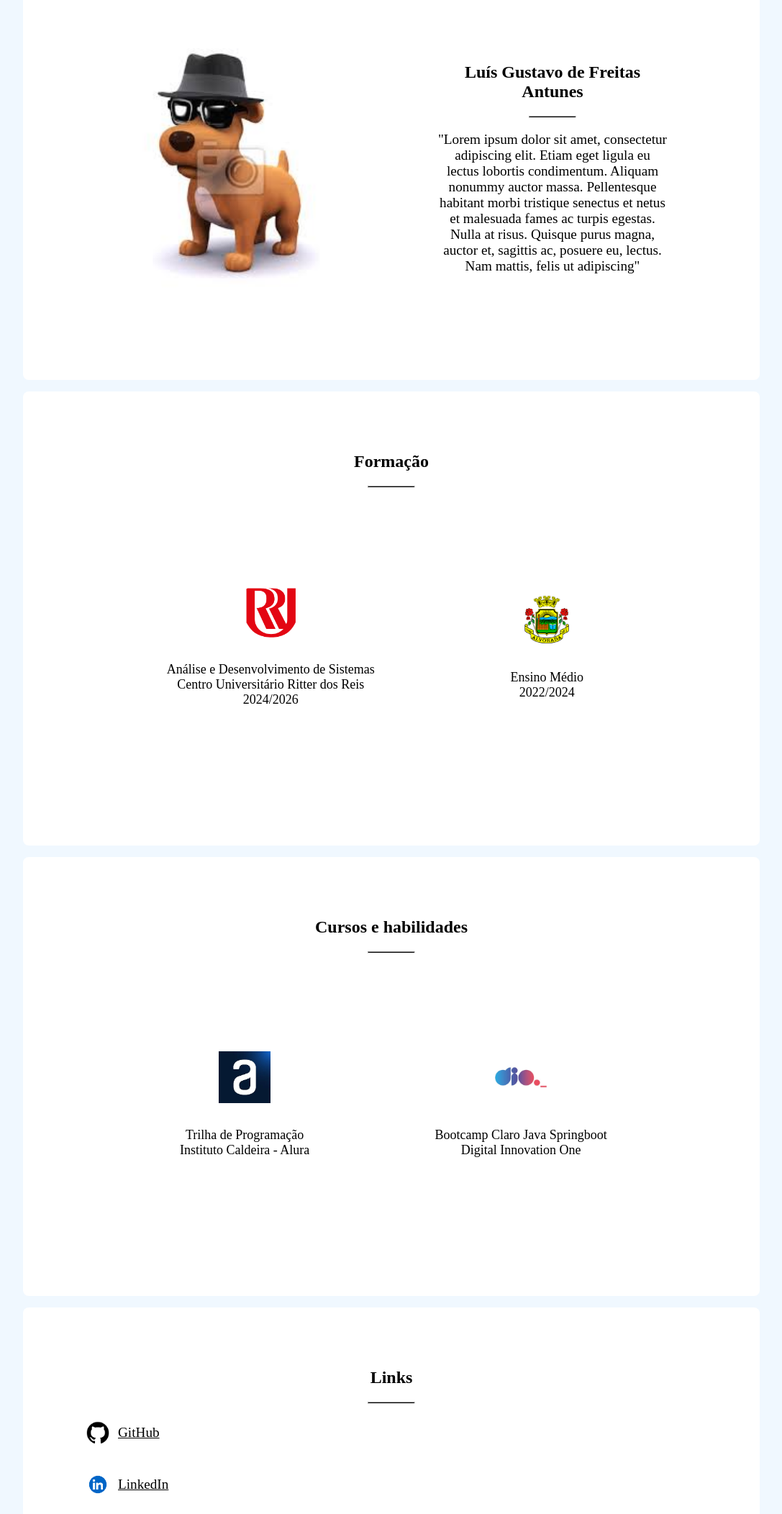
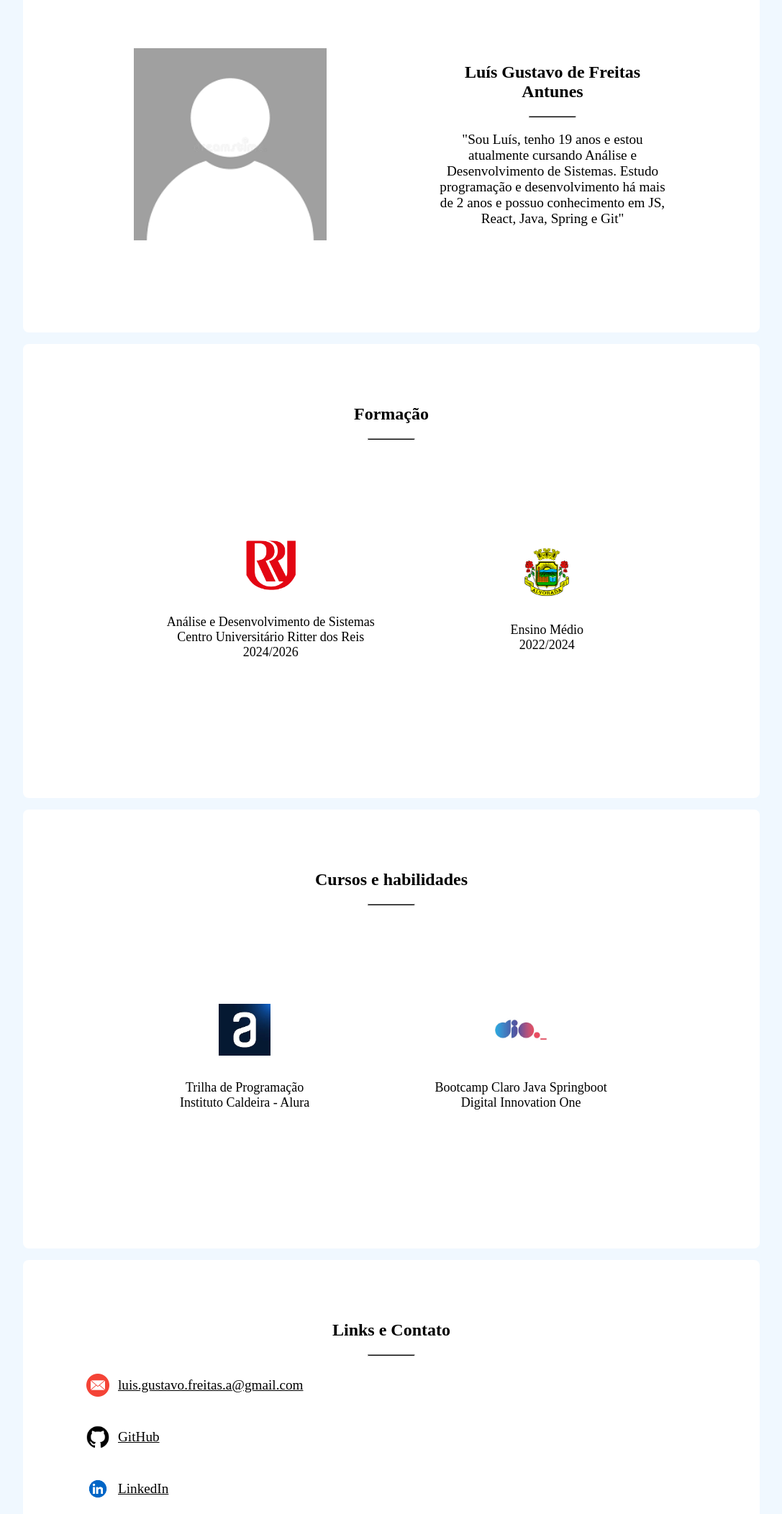
Before and after one commit to LuisGustavoFA/unr-udw-portfolio, a plain HTML site: page index.html in a window 1280 px wide. Shown: the part 77-2181 px from the top of the page at 72% size, without its empty margins (96-1183 px from the left). Drawn offline with Linux system fonts and the light colour scheme.

Commit message:
update design

```diff
--- a/index.html
+++ b/index.html
@@ -10,16 +10,13 @@
     <div class="content">
         <div class="content_intro">
             <div class="content_intro_img">
-                <img src="img/cachorro-legal.jpg">
+                <img src="img/padrao.png">
             </div>
             <div class="content_intro_text">
                 <h2>Luís Gustavo de Freitas Antunes</h2>
                 <hr>
                 <p>
-                    "Lorem ipsum dolor sit amet, consectetur adipiscing elit. Etiam eget ligula eu lectus lobortis condimentum.
-                    Aliquam nonummy auctor massa. Pellentesque habitant morbi tristique senectus et netus et malesuada fames ac
-                    turpis egestas. Nulla at risus. Quisque purus magna, auctor et, sagittis ac, posuere eu, lectus. Nam mattis,
-                    felis ut adipiscing"
+                    "Sou Luís, tenho 19 anos e estou atualmente cursando Análise e Desenvolvimento de Sistemas. Estudo programação e desenvolvimento há mais de 2 anos e possuo conhecimento em JS, React, Java, Spring e Git"
                 </p>
             </div>
         </div>
@@ -48,7 +45,7 @@
             <hr>
             <div class="content_entries">
                 <div class="content_entry">
-                    <a target="_blank" href="https://www.alura.com.br/">
+                    <a target="_blank" href="https://cursos.alura.com.br/user/luis-gustavo-freitas-a/fullCertificate/8acb3674a3fbdf9e5eb6f9ad217623f7">
                         <img src="img/alura-logo.jpeg">
                     </a>
                     <span>Trilha de Programação <br> Instituto Caldeira - Alura</span>
@@ -63,14 +60,19 @@
         </div>
 
         <div class="content_links">
-            <h2>Links</h2>
+            <h2>Links e Contato</h2>
             <hr>
-            <div class="content_links_ghub">
+            <div class="content_link">
+                <img src="img/email-logo.png">
+                <a href="mailto:luis.gustavo.freitas.a@gmail.com" >luis.gustavo.freitas.a@gmail.com</a>
+            </div>
+
+            <div class="content_link">
                 <img src="img/ghub.png">
                 <a target="_blank" href="https://github.com/LuisGustavoFA" >GitHub</a>
             </div>
 
-            <div class="content_links_lin">
+            <div class="content_link">
                 <img src="img/lin.webp">
                 <a target="_blank" href="https://www.linkedin.com/in/luis-gustavo-fa/" >LinkedIn</a>
             </div>
--- a/style.css
+++ b/style.css
@@ -53,7 +53,6 @@ body {
 }
 
 .content_intro_img img {
-    aspect-ratio: 3/4;
     object-fit: cover;
     overflow: hidden;
 }
@@ -93,7 +92,7 @@ body {
     margin: 8px;
 }
 
-.content_links_ghub, .content_links_lin {
+.content_link {
     display: flex;
     flex-direction: row;
     align-items: center;
@@ -102,7 +101,7 @@ body {
     transition: .16s ease-in-out;
 }
 
-.content_links_ghub:hover, .content_links_lin:hover {
+.content_link:hover {
     transform: scale(1.01);
     box-shadow: 1px 1px 6px black;
     background-color: aliceblue;
```
Also changed, not shown: img/email-logo.png (added), img/padrao.png (added).
